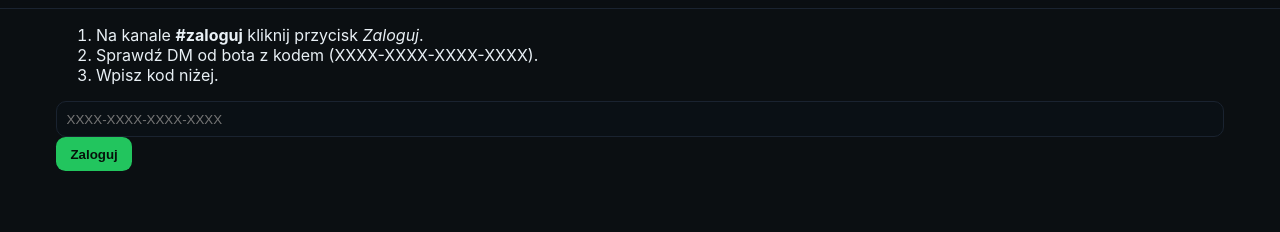
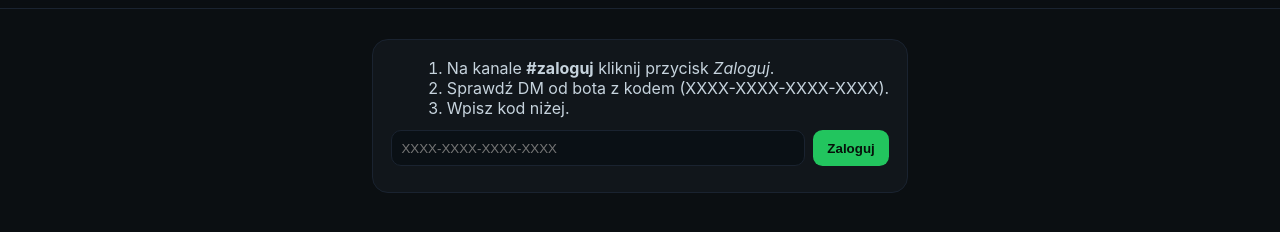
Before and after one commit to niepojente-spec/ds, a plain HTML site: page login.html in a window 1280 px wide. Shown: the part 56-288 px from the top of the page. Drawn offline with Linux system fonts and the light colour scheme; no server answers.

Commit message:
Update style.css

```diff
--- a/assets/style.css
+++ b/assets/style.css
@@ -43,7 +43,11 @@ h2{margin:18px 0}
 
 /* admin panel */
 .admin-panel.hidden{display:none}
-.card textarea{width:100%;min-height:80px;background:#0a1015;border:1px solid var(--stroke);color:var(--text);border-radius:10px;padding:.6rem}
+.card textarea{width:100%;min-height:80px;background:#0a1015;border:1px solid var(--stroke);color:#var(--text);border-radius:10px;padding:.6rem}
+.grid-2{display:grid;grid-template-columns:1fr 1fr;gap:12px}
+.row{margin:8px 0}
+label{display:block;margin:.4rem 0 .25rem;color:#b7c7d6}
+input,textarea,select{width:100%;background:#0a1015;border:1px solid var(--stroke);color:#e9f0f5;border-radius:10px;padding:.6rem}
 
 /* uploader */
 .uploader{border:1px dashed #2a3644;border-radius:12px;background:#0a1014}
@@ -55,11 +59,6 @@ h2{margin:18px 0}
 details.variants summary{cursor:pointer;padding:.4rem 0;color:#8fb1ff}
 details.variants{margin-top:8px}
 #optList .row{display:grid;grid-template-columns:1fr 120px auto;gap:8px;margin:6px 0}
-#optList .row input{background:#0a1015;border:1px solid var(--stroke);color:var(--text);border-radius:10px;padding:.6rem}
-.grid-2{display:grid;grid-template-columns:1fr 1fr;gap:12px}
-.row{margin:8px 0}
-label{display:block;margin:.4rem 0 .25rem;color:#b7c7d6}
-input,textarea,select{width:100%;background:#0a1015;border:1px solid var(--stroke);color:var(--text);border-radius:10px;padding:.6rem}
 
 /* modals */
 .modal{position:fixed;inset:0;background:rgba(0,0,0,.55);display:flex;align-items:center;justify-content:center;z-index:10}
@@ -74,22 +73,26 @@ input,textarea,select{width:100%;background:#0a1015;border:1px solid var(--strok
 .cart-list .qty{display:flex;align-items:center;gap:6px}
 .cart-list .price{min-width:82px;text-align:right}
 
-/* payments (ładne radio) */
+/* payments */
 .payment{margin-top:12px;padding:12px;border:1px solid var(--stroke);border-radius:12px;background:#0b1016}
 .payment .pay-title{color:#9ab0c2;margin-bottom:8px}
 .radio{display:flex;align-items:center;gap:10px;margin:6px 0;padding:10px;border:1px solid var(--stroke);border-radius:10px;background:#0a1015}
 .radio input{accent-color:#3b82f6}
 
-/* totals */
+/* totals & actions */
 .total{margin-top:10px;text-align:right}
-
-/* buttons row */
 .modal__actions{display:flex;justify-content:flex-end;gap:8px;margin-top:12px}
 
 /* buy modal options */
 #buyOptions label{display:flex;justify-content:space-between;align-items:center;margin:.35rem 0}
 
-/* fancy */
+/* login page helpers */
+.center{display:flex;justify-content:center}
+.login-card{max-width:640px;margin:30px auto;background:var(--card);border:1px solid var(--stroke);border-radius:16px;padding:18px}
+.login-card ol{margin:0 0 12px 1rem;color:#c6d3dd}
+.login-card .row{display:flex;gap:8px}
+
+/* eye-candy */
 @keyframes pulse{
   0%{box-shadow:0 0 0 0 rgba(34,197,94,.6)}
   70%{box-shadow:0 0 0 16px rgba(34,197,94,0)}
```
